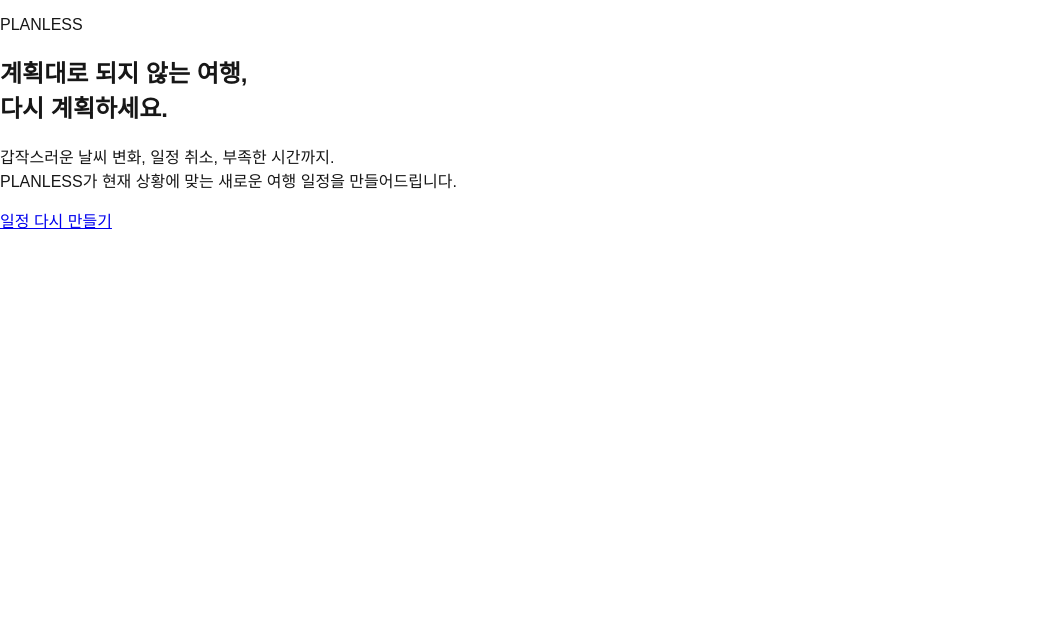
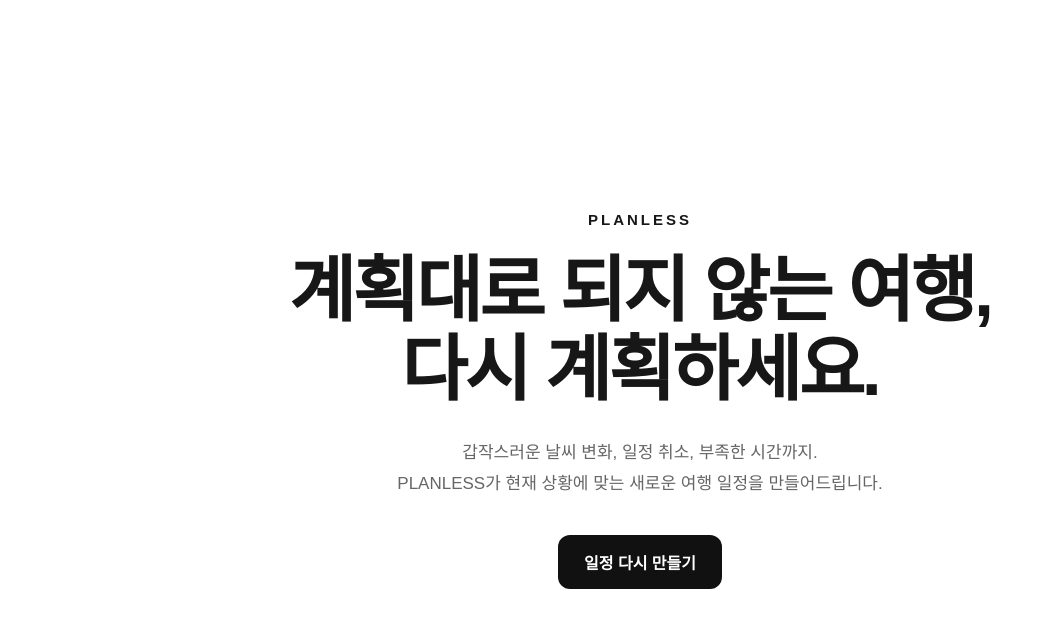
Before and after one commit to taehwan0809/planless, a Next.js app: page / in a window 1280 px wide. Shown: the top 628 px of the page, without its empty margins (0-1053 px from the left). Built offline with nearby package versions, Linux system fonts and the light colour scheme.

Commit message:
Update globals.css

```diff
--- a/app/globals.css
+++ b/app/globals.css
@@ -26,3 +26,53 @@
 textarea {
   font: inherit;
 }
+
+.home {
+  min-height: 100vh;
+  display: flex;
+  align-items: center;
+  justify-content: center;
+  padding: 40px 20px;
+}
+
+.hero {
+  width: 100%;
+  max-width: 760px;
+  text-align: center;
+}
+
+.brand {
+  margin: 0 0 24px;
+  font-size: 15px;
+  font-weight: 700;
+  letter-spacing: 0.2em;
+}
+
+.hero h1 {
+  margin: 0;
+  font-size: clamp(40px, 7vw, 72px);
+  line-height: 1.1;
+  letter-spacing: -0.04em;
+}
+
+.description {
+  margin: 28px 0 36px;
+  color: #666;
+  font-size: 17px;
+  line-height: 1.8;
+}
+
+.startButton {
+  display: inline-block;
+  padding: 15px 26px;
+  border-radius: 12px;
+  background: #111;
+  color: white;
+  text-decoration: none;
+  font-weight: 600;
+  transition: transform 0.2s;
+}
+
+.startButton:hover {
+  transform: translateY(-2px);
+}
```
